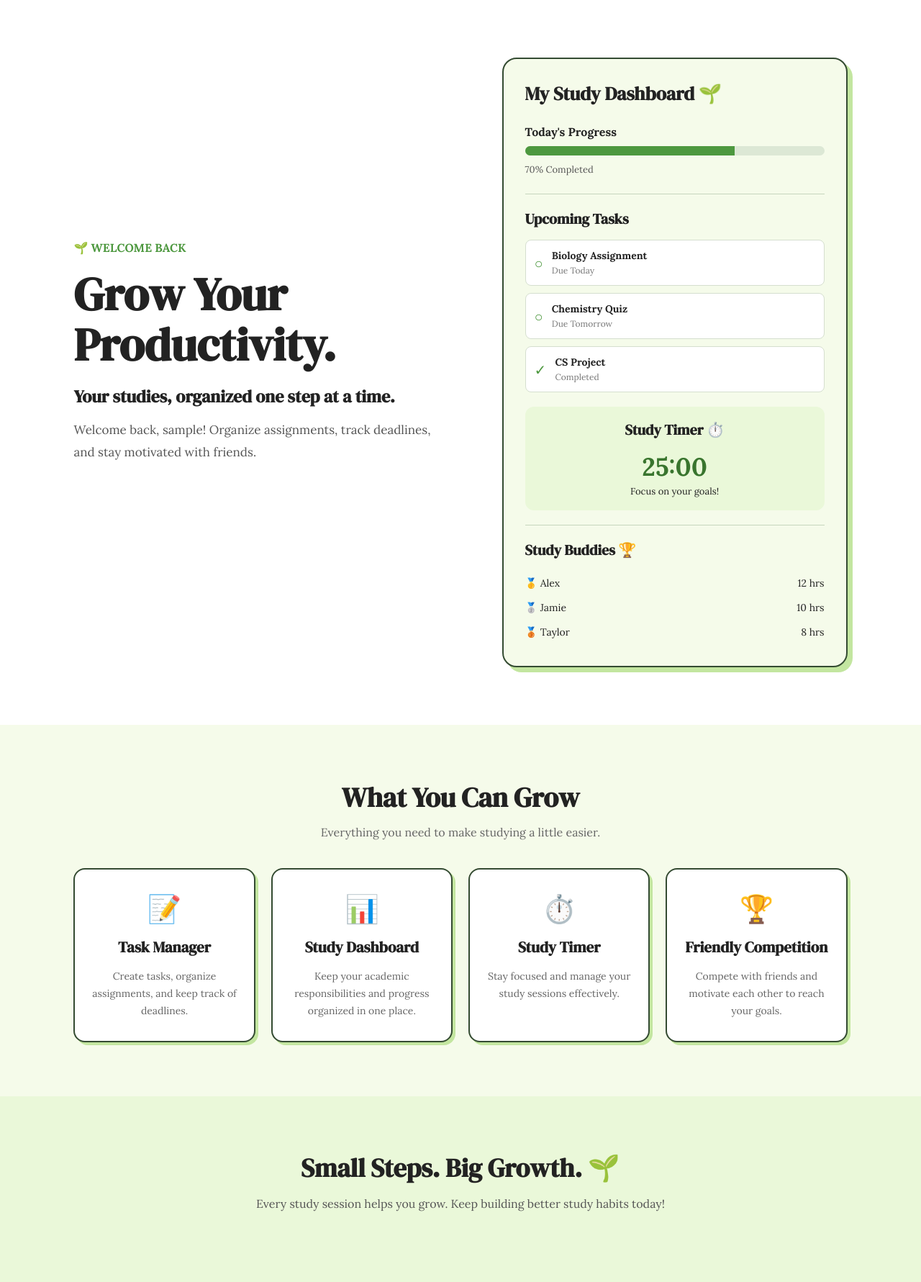
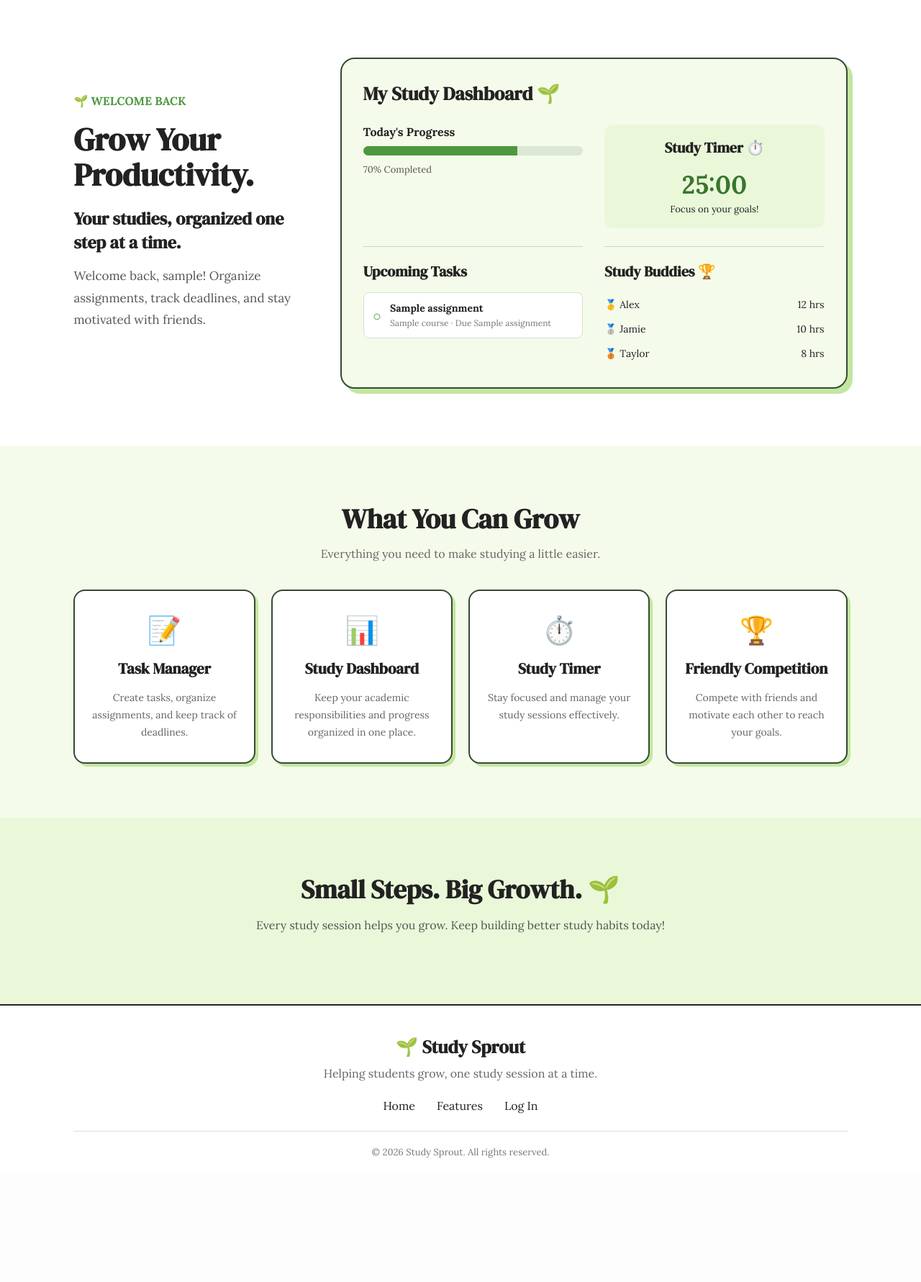
Before and after one commit to nmzitalantyra/study-planner, a Node server app: template ProjectSourceCode/src/views/pages/home.hbs in a window 1280 px wide. Shown: the part 84-1865 px from the top of the page at 72% size. After the commit the page ends 1693 px from the top, so only its background shows below. Run offline with Node 20, Linux system fonts and the light colour scheme; the template is opened without the code that fills it: most values are stand-ins (such as "Sample title", 1, 10 or a date in 2020); some libraries are stand-ins or nearby versions.

Commit message:
Add assignments table, add-assignment pop-up, and real upcoming tasks

```diff
--- a/ProjectSourceCode/src/app.js
+++ b/ProjectSourceCode/src/app.js
@@ -46,13 +46,41 @@ app.get('/', (req, res) => {
     res.render('landing');
 });
 
-app.get('/home', (req, res) => {
+app.get('/home', async (req, res) => {
     if (!req.session.user) {
         return res.redirect('/login');
     }
-    res.render('home', { username: req.session.user.username });
+
+    try {
+        const userId = req.session.user.id;
+
+        const assignments = await db.any(
+            `SELECT id, title, course, to_char(due_date, 'Mon FMDD') AS due_label
+             FROM assignments
+             WHERE user_id = $1 AND completed = FALSE
+             ORDER BY due_date
+             LIMIT 5`,
+            [userId]
+        );
+
+        const courses = await db.map(
+            'SELECT DISTINCT course FROM assignments WHERE user_id = $1 ORDER BY course',
+            [userId],
+            (row) => row.course
+        );
+
+        res.render('home', {
+            username: req.session.user.username,
+            assignments,
+            courses
+        });
+    } catch (err) {
+        console.error(err);
+        res.status(500).send('Server error');
+    }
 });
 
+// Regitster and login routes
 app.post('/register', async (req, res) => {
     const fail = (status, message) =>
         isForm(req)
@@ -135,6 +163,33 @@ app.get('/register', (req, res) => {
     res.render('register');
 });
 
+// Add assignment route
+app.post('/add-assignment', async (req, res) => {
+    if (!req.session.user) {
+        return res.redirect('/login');
+    }
+
+    const title = (req.body.title || '').trim();
+    const course = (req.body.course || '').trim();
+    const dueDate = req.body.due_date;
+
+    if (!title || title.length > 100 || !course || course.length > 50 || !dueDate) {
+        return res.redirect('/home');
+    }
+
+    try {
+        await db.none(
+            'INSERT INTO assignments (user_id, title, course, due_date) VALUES ($1, $2, $3, $4)',
+            [req.session.user.id, title, course, dueDate]
+        );
+    } catch (err) {
+        console.error(err);
+    }
+
+    res.redirect('/home');
+});
+
+
 app.get('/leaderboard', (req, res) => {
     res.render('leaderboard');
 });
--- a/ProjectSourceCode/src/resources/css/style.css
+++ b/ProjectSourceCode/src/resources/css/style.css
@@ -599,3 +599,156 @@ button:hover{
     font-size: 14px;
     margin-bottom: 15px;
 }
+
+/* =========================
+   HOME PAGE (LOGGED IN)
+========================= */
+
+.hero-home .hero-content h1 {
+    font-size: 44px;
+}
+
+.dashboard-wide {
+    flex: 2;
+    max-width: none;
+    display: grid;
+    grid-template-columns: 1fr 1fr;
+    gap: 25px 30px;
+}
+
+.dashboard-wide > h2 {
+    grid-column: 1 / -1;
+    margin-bottom: 0;
+}
+
+.dashboard-wide .progress-section {
+    grid-column: 1;
+    grid-row: 2;
+    margin-bottom: 0;
+}
+
+.dashboard-wide .timer-preview {
+    grid-column: 2;
+    grid-row: 2;
+    margin-bottom: 0;
+}
+
+.dashboard-wide .preview-tasks {
+    grid-column: 1;
+    grid-row: 3;
+    margin-bottom: 0;
+}
+
+.dashboard-wide .leaderboard-preview {
+    grid-column: 2;
+    grid-row: 3;
+}
+
+@media (max-width: 1000px) {
+    .dashboard-wide {
+        grid-template-columns: 1fr;
+    }
+
+    .dashboard-wide .progress-section,
+    .dashboard-wide .timer-preview,
+    .dashboard-wide .preview-tasks,
+    .dashboard-wide .leaderboard-preview {
+        grid-column: 1;
+        grid-row: auto;
+    }
+}
+
+
+/* =========================
+   ADD ASSIGNMENT POP-UP
+========================= */
+
+.task-modal {
+    border: none;
+    background: transparent;
+    padding: 0;
+    width: 90%;
+    max-width: 440px;
+}
+
+.task-modal::backdrop {
+    background: rgba(0, 0, 0, 0.45);
+}
+
+.modal-card {
+    position: relative;
+    background: #ffffff;
+}
+
+.auth-card .modal-close {
+    position: absolute;
+    top: 12px;
+    right: 18px;
+    width: auto;
+    margin: 0;
+    padding: 0;
+    background: none;
+    color: #222222;
+    font-size: 28px;
+    line-height: 1;
+}
+
+.auth-card .modal-close:hover {
+    background: none;
+    color: #b3261e;
+}
+
+a.feature-card {
+    display: block;
+    color: inherit;
+    transition: transform 0.15s, box-shadow 0.15s;
+}
+
+a.feature-card:hover {
+    transform: translate(-2px, -2px);
+    box-shadow: 6px 6px 0px #c3e6a0;
+}
+
+.input-wrap select {
+    flex: 1;
+    border: none;
+    outline: none;
+    background: transparent;
+    font-family: 'Lora', serif;
+    font-size: 16px;
+}
+
+.task-modal {
+    margin: auto;
+}
+.task-modal {
+    max-width: 460px;
+}
+
+.modal-label {
+    display: block;
+    text-align: left;
+    font-size: 14px;
+    font-weight: bold;
+    margin-bottom: 6px;
+}
+
+.task-modal[open] {
+    animation: modal-in 0.18s ease-out;
+}
+
+@keyframes modal-in {
+    from {
+        opacity: 0;
+        transform: translateY(10px);
+    }
+    to {
+        opacity: 1;
+        transform: translateY(0);
+    }
+}
+
+.empty-tasks {
+    color: #777777;
+    font-size: 14px;
+}
--- a/ProjectSourceCode/src/views/pages/home.hbs
+++ b/ProjectSourceCode/src/views/pages/home.hbs
@@ -3,7 +3,7 @@
 <main>
 
     <!-- HERO SECTION -->
-    <section class="hero">
+    <section class="hero hero-home">
 
         <div class="hero-content">
 
@@ -22,7 +22,7 @@
 
 
         <!-- DASHBOARD PREVIEW -->
-        <div class="dashboard-preview">
+        <div class="dashboard-preview dashboard-wide">
 
             <h2>My Study Dashboard 🌱</h2>
 
@@ -41,29 +41,17 @@
 
                 <h3>Upcoming Tasks</h3>
 
-                <div class="task">
-                    <span>○</span>
-                    <div>
-                        <strong>Biology Assignment</strong>
-                        <small>Due Today</small>
+                {{#each assignments}}
+                    <div class="task">
+                        <span>○</span>
+                        <div>
+                            <strong>{{title}}</strong>
+                            <small>{{course}} · Due {{due_label}}</small>
+                        </div>
                     </div>
-                </div>
-
-                <div class="task">
-                    <span>○</span>
-                    <div>
-                        <strong>Chemistry Quiz</strong>
-                        <small>Due Tomorrow</small>
-                    </div>
-                </div>
-
-                <div class="task">
-                    <span>✓</span>
-                    <div>
-                        <strong>CS Project</strong>
-                        <small>Completed</small>
-                    </div>
-                </div>
+                {{else}}
+                    <p class="empty-tasks">No assignments yet. Click Task Manager below to add one.</p>
+                {{/each}}
 
             </div>
 
@@ -99,14 +87,14 @@
 
         <div class="feature-grid">
 
-            <div class="feature-card">
+            <a href="#" class="feature-card" id="open-task-modal">
                 <span class="feature-icon">📝</span>
                 <h3>Task Manager</h3>
                 <p>
                     Create tasks, organize assignments,
                     and keep track of deadlines.
                 </p>
-            </div>
+            </a>
 
             <div class="feature-card">
                 <span class="feature-icon">📊</span>
@@ -154,4 +142,6 @@
 
 </main>
 
+{{> tasks}}
+
 {{> footer}}
--- /dev/null
+++ b/ProjectSourceCode/src/views/partials/tasks.hbs
@@ -0,0 +1,46 @@
+<dialog id="task-modal" class="task-modal">
+    <div class="auth-card modal-card">
+        <button type="button" class="modal-close" aria-label="Close">×</button>
+        <h1>Add Assignment</h1>
+
+        <form action="/add-assignment" method="post">
+            <label class="modal-label" for="task-title">Title</label>
+            <div class="input-wrap">
+                <input type="text" id="task-title" name="title" placeholder="e.g. Chemistry lab report" required autofocus>
+            </div>
+
+            <label class="modal-label" for="task-course">Course</label>
+            <div class="input-wrap">
+                <input type="text" id="task-course" name="course" list="course-options" placeholder="Type or choose a course" maxlength="50" autocomplete="off" required>
+                <datalist id="course-options">
+                    {{#each courses}}
+                        <option value="{{this}}"></option>
+                    {{/each}}
+                </datalist>
+            </div>
+
+            <label class="modal-label" for="task-due">Due date</label>
+            <div class="input-wrap">
+                <input type="date" id="task-due" name="due_date" required>
+            </div>
+
+            <button type="submit">Add Assignment</button>
+        </form>
+    </div>
+</dialog>
+
+<script>
+    const taskModal = document.getElementById('task-modal');
+
+    document.getElementById('open-task-modal').addEventListener('click', (e) => {
+        e.preventDefault();
+        taskModal.showModal();
+    });
+
+    taskModal.querySelector('.modal-close').addEventListener('click', () => taskModal.close());
+
+    // Clicking the dimmed background closes it too
+    taskModal.addEventListener('click', (e) => {
+        if (e.target === taskModal) taskModal.close();
+    });
+</script>
```
Also changed, not shown: ProjectSourceCode/src/init_data/01_create.sql (+12 -0 lines), ProjectSourceCode/src/views/pages/tasks.hbs (deleted).
